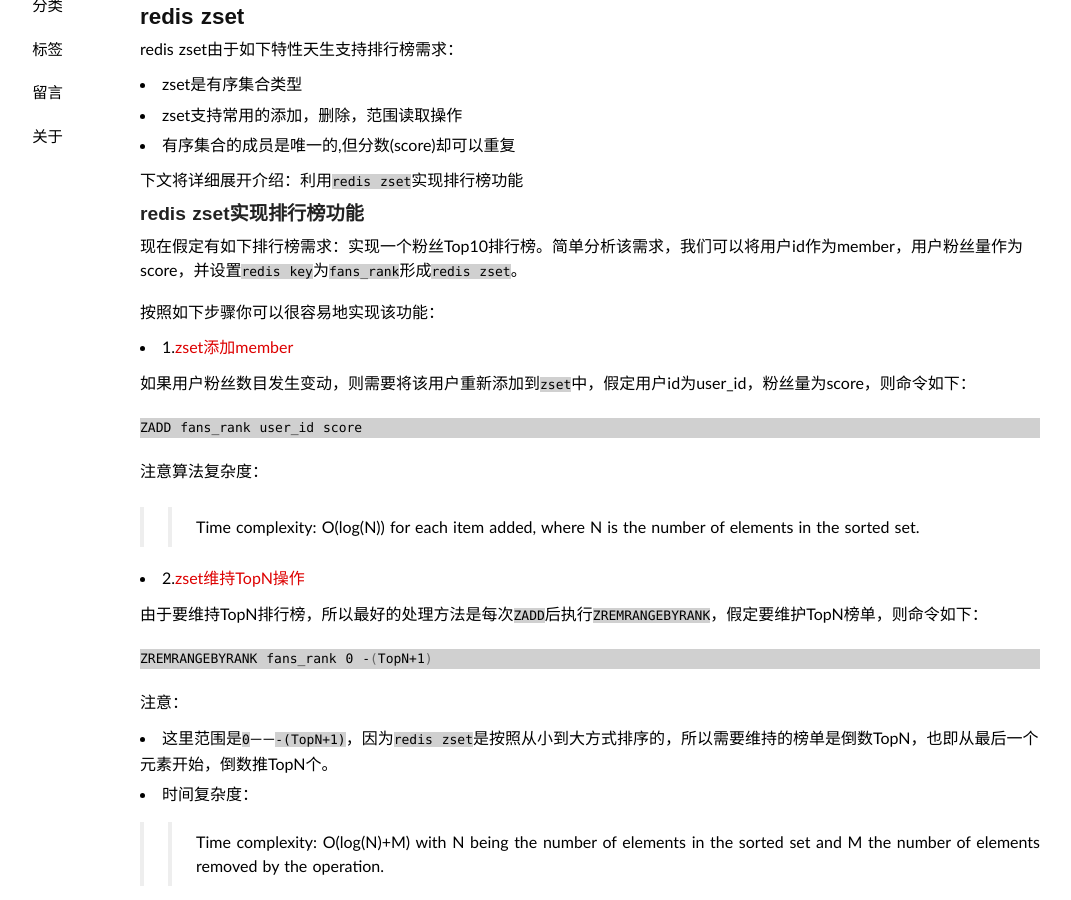
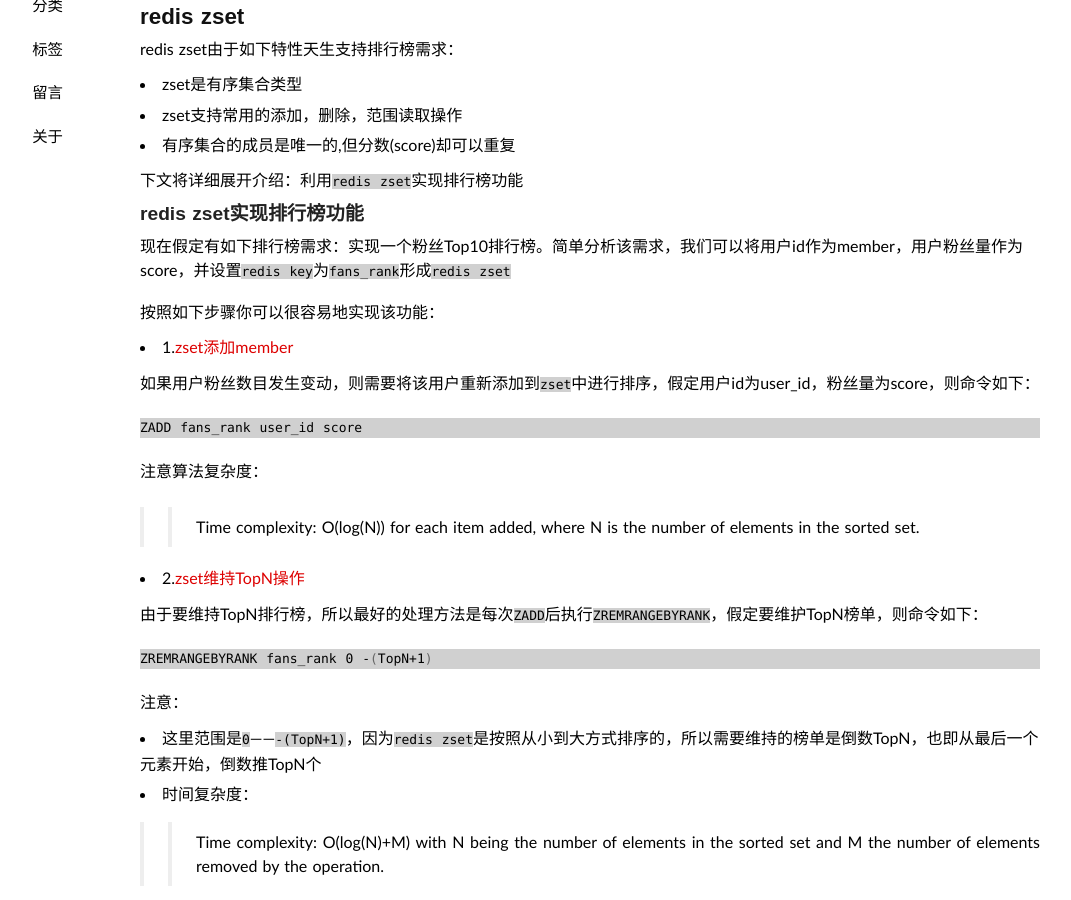
Before and after one commit to duyanghao/duyanghao.github.io, a Jekyll site: the page built from _posts/2018-12-6-redis-rank.md, in a window 1280 px wide and 900 px high, scrolled down 190 px. Shown: the whole window, without its empty margins (50-1121 px from the left). Built offline with Jekyll 4.4.1, drawn with Linux system fonts in a browser that asks for light colours; some web fonts are replaced; comment, search, counter and statistics services are not loaded.

Commit message:
添加redis rank
Signed-off-by: duyanghao <1294057873@qq.com>

````diff
--- a/_posts/2018-12-6-redis-rank.md
+++ b/_posts/2018-12-6-redis-rank.md
@@ -23,13 +23,13 @@
 
 ### redis zset实现排行榜功能
 
-现在假定有如下排行榜需求：实现一个粉丝Top10排行榜。简单分析该需求，我们可以将用户id作为member，用户粉丝量作为score，并设置`redis key`为`fans_rank`形成`redis zset`。
+现在假定有如下排行榜需求：实现一个粉丝Top10排行榜。简单分析该需求，我们可以将用户id作为member，用户粉丝量作为score，并设置`redis key`为`fans_rank`形成`redis zset`
 
 按照如下步骤你可以很容易地实现该功能：
 
 * 1.[zset添加member](https://redis.io/commands/zadd)
 
-如果用户粉丝数目发生变动，则需要将该用户重新添加到`zset`中，假定用户id为user_id，粉丝量为score，则命令如下：
+如果用户粉丝数目发生变动，则需要将该用户重新添加到`zset`中进行排序，假定用户id为user_id，粉丝量为score，则命令如下：
 
 ```bash
 ZADD fans_rank user_id score
@@ -49,7 +49,7 @@
 
 注意：
 
-* 这里范围是`0`——`-(TopN+1)`，因为`redis zset`是按照从小到大方式排序的，所以需要维持的榜单是倒数TopN，也即从最后一个元素开始，倒数推TopN个。
+* 这里范围是`0`——`-(TopN+1)`，因为`redis zset`是按照从小到大方式排序的，所以需要维持的榜单是倒数TopN，也即从最后一个元素开始，倒数推TopN个
 * 时间复杂度：
 >> Time complexity: O(log(N)+M) with N being the number of elements in the sorted set and M the number of elements removed by the operation.
 
````
